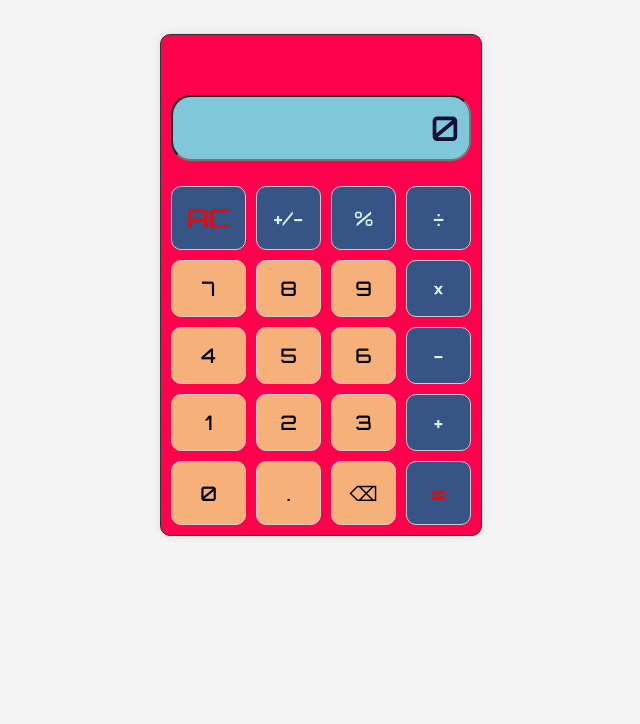
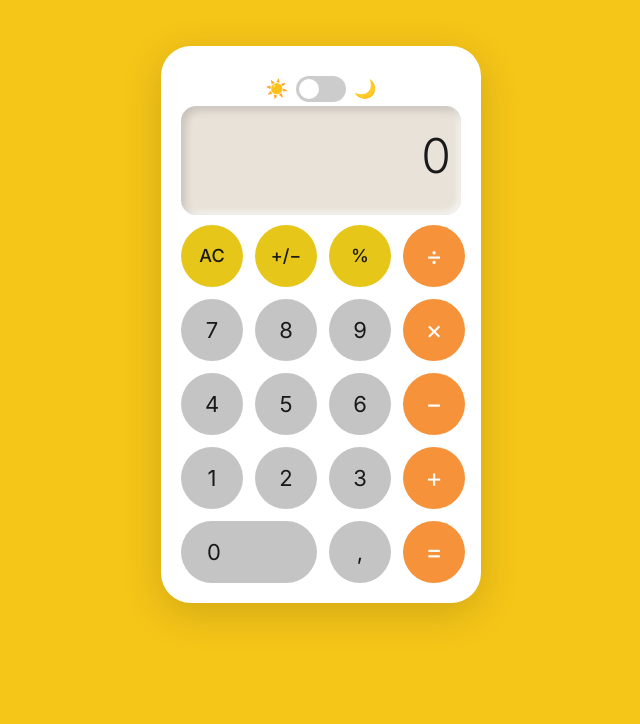
Before and after one commit to RuthJama/calculator_js, a plain HTML site: page calculator.html in a window 1280 px wide. Shown: the part 76-800 px from the top of the page, without its empty margins (319-959 px from the left). Drawn offline with Linux system fonts and the light colour scheme.

Commit message:
Add files via upload
new files

```diff
--- a/calc_style.css
+++ b/calc_style.css
@@ -1,77 +1,204 @@
-@import url('https://fonts.googleapis.com/css2?family=Orbitron:wght@500&display=swap');
+@import url('https://fonts.googleapis.com/css2?family=Inter:wght@300;400;500&display=swap');
+
 * {
-    font-family: 'Orbitron', sans-serif;
+    margin: 0;
+    padding: 0;
+    box-sizing: border-box;
+    font-family: 'Inter', -apple-system, BlinkMacSystemFont, 'Segoe UI', sans-serif;
 }
+
 body {
-    text-align: center;
-    background-color: #f4f4f4;
+    display: flex;
+    justify-content: center;
+    align-items: center;
+    min-height: 100vh;
+    background-color: #f5c518;
 }
-h1 {
-    margin-top: 20px;
+
+/* ===== Theme Toggle Switch ===== */
+.theme-toggle {
+    display: flex;
+    align-items: center;
+    justify-content: center;
+    gap: 8px;
+    margin-bottom: 4px;
 }
+
+.toggle-label {
+    font-size: 18px;
+    user-select: none;
+}
+
+.switch {
+    position: relative;
+    display: inline-block;
+    width: 50px;
+    height: 26px;
+}
+
+.switch input {
+    opacity: 0;
+    width: 0;
+    height: 0;
+}
+
+.slider {
+    position: absolute;
+    cursor: pointer;
+    top: 0;
+    left: 0;
+    right: 0;
+    bottom: 0;
+    background-color: #ccc;
+    border-radius: 26px;
+    transition: background-color 0.3s ease;
+}
+
+.slider::before {
+    content: "";
+    position: absolute;
+    height: 20px;
+    width: 20px;
+    left: 3px;
+    bottom: 3px;
+    background-color: #ffffff;
+    border-radius: 50%;
+    transition: transform 0.3s ease;
+}
+
+.switch input:checked + .slider {
+    background-color: #f5923a;
+}
+
+.switch input:checked + .slider::before {
+    transform: translateX(24px);
+}
+
+/* ===== Calculator ===== */
 .calculator {
-    width: 300px;
-    height: 60vh;
-    margin: 50px auto;
-    padding: 10px;
-    border: 1px solid #333;
-    border-radius: 10px;
-    box-shadow: 0 0 10px rgba(0, 0, 0, 0.1);
-    background-color: #FF004D;
-
+    width: 320px;
+    padding: 30px 20px 20px;
+    border-radius: 30px;
+    background-color: #ffffff;
+    box-shadow: 0 10px 40px rgba(0, 0, 0, 0.15);
+    transition: background-color 0.3s ease, box-shadow 0.3s ease;
 }
 
 #calc_result {
-    margin-top: 50px;
     width: 100%;
-    box-sizing: border-box;
-    margin-bottom: 5px;
-    padding: 10px;
+    border: none;
+    outline: none;
+    background-color: #e8e2d8;
+    border-radius: 15px;
+    box-shadow: inset 4px 4px 8px rgba(0, 0, 0, 0.15),
+                inset -3px -3px 6px rgba(255, 255, 255, 0.7);
     text-align: right;
-    font-size: 34px;
-    background-color: #7FC7D9;
-    color: #0F1035;
-    border-radius: 20px;
-}
-
-button {
-    width: 100%;
-    padding: 15px;
-    font-size: 20px;
-    cursor: pointer;
-    border: 1px solid #ccc;
-    border-radius: 10px;
-    background-color: #f9f9f9;
-    transition: background-color 0.3s ease;
+    font-size: 48px;
+    font-weight: 300;
+    color: #1a1a1a;
+    padding: 20px 10px 30px;
     margin-bottom: 10px;
-    font-weight: lighter;
-}
-button:hover {
-    color: red;
-    background-color: #e0e0e0;
+    font-family: 'Inter', -apple-system, BlinkMacSystemFont, 'Segoe UI', sans-serif;
+    transition: color 0.3s ease, background-color 0.3s ease, box-shadow 0.3s ease;
 }
 
 .buttons {
     display: grid;
     grid-template-columns: repeat(4, 1fr);
-    column-gap: 10px;
-    margin-top: 20px;
+    gap: 12px;
 }
 
-.reset {
-    color: red;
+button {
+    width: 62px;
+    height: 62px;
+    font-size: 22px;
+    font-weight: 400;
+    cursor: pointer;
+    border: none;
+    border-radius: 50%;
+    transition: opacity 0.2s ease, transform 0.1s ease, background-color 0.3s ease, color 0.3s ease;
+    display: flex;
+    align-items: center;
+    justify-content: center;
+    margin: 0 auto;
+}
+
+button:hover {
+    opacity: 0.85;
+}
+
+button:active {
+    transform: scale(0.95);
+}
+
+/* Yellow buttons - AC, +/-, % */
+.yellow {
+    background-color: #e6c619;
+    color: #1a1a1a;
+    font-size: 18px;
+    font-weight: 500;
+}
+
+/* Gray buttons - number keys */
+.gray {
+    background-color: #c4c4c4;
+    color: #1a1a1a;
+}
+
+/* Orange buttons - operators */
+.orange {
+    background-color: #f5923a;
+    color: #ffffff;
     font-size: 26px;
-    background-color: #365486;
 }
-.equal {
-    color: red;
-    font-size: 26px;
-    background-color: #365486;
+
+/* Wide 0 button - spans 2 columns */
+.wide {
+    grid-column: span 2;
+    width: 100%;
+    border-radius: 62px;
+    justify-content: flex-start;
+    padding-left: 26px;
 }
-.darkBlue {
-    background-color: #365486;
-    color: #DCF2F1;
+
+/* ===== Dark Theme ===== */
+.dark .calculator,
+.calculator.dark {
+    background-color: #1c1c1e;
+    box-shadow: 0 10px 40px rgba(0, 0, 0, 0.4);
 }
-.orange {
-    background-color: #F6B17A;
+
+.dark #calc_result,
+.calculator.dark #calc_result {
+    color: #ffffff;
+    background-color: #232325;
+    box-shadow: inset 4px 4px 8px rgba(0, 0, 0, 0.4),
+                inset -3px -3px 6px rgba(255, 255, 255, 0.05);
 }
+
+/* Dark theme - function buttons become gray */
+.dark .yellow,
+.calculator.dark .yellow {
+    background-color: #6b6b6b;
+    color: #ffffff;
+}
+
+/* Dark theme - number buttons become dark gray */
+.dark .gray,
+.calculator.dark .gray {
+    background-color: #3a3a3c;
+    color: #ffffff;
+}
+
+/* Dark theme - orange stays orange */
+.dark .orange,
+.calculator.dark .orange {
+    background-color: #f5923a;
+    color: #ffffff;
+}
+
+/* Dark theme - toggle switch label visibility */
+.dark .slider,
+.calculator.dark .slider {
+    background-color: #555;
+}
--- a/calculator.html
+++ b/calculator.html
@@ -8,39 +8,41 @@
     <script src="./calculator.js"></script>
 </head>
 <body>
-    <h1>CALCULATOR</h1>
     <div class="calculator">
+        <div class="theme-toggle">
+            <span class="toggle-label">☀️</span>
+            <label class="switch">
+                <input type="checkbox" id="theme-switch" onchange="toggleTheme()">
+                <span class="slider"></span>
+            </label>
+            <span class="toggle-label">🌙</span>
+        </div>
         <input type="text" id="calc_result" readonly value="0" />
-        <br>
         <div class="buttons">
-        <button class = "reset" onclick="clearResult()">AC</button>
-        <button class="darkBlue" onclick="toggleSign()">+/-</button>
-        <button class="darkBlue" onclick="appendToDisplay('%')">%</button>
-        <button class="darkBlue" onclick="appendToDisplay('/')">÷</button>
+            <button class="yellow" onclick="clearResult()">AC</button>
+            <button class="yellow" onclick="toggleSign()">+/−</button>
+            <button class="yellow" onclick="appendToDisplay('%')">%</button>
+            <button class="orange" onclick="appendToDisplay('/')">÷</button>
 
+            <button class="gray" onclick="appendToDisplay('7')">7</button>
+            <button class="gray" onclick="appendToDisplay('8')">8</button>
+            <button class="gray" onclick="appendToDisplay('9')">9</button>
+            <button class="orange" onclick="appendToDisplay('*')">×</button>
 
-        <button class="orange" onclick="appendToDisplay('7')">7</button>
-        <button class="orange" onclick="appendToDisplay('8')">8</button>
-        <button class="orange" onclick="appendToDisplay('9')">9</button>
-        <button class="darkBlue" onclick="appendToDisplay('*')">×</button>
+            <button class="gray" onclick="appendToDisplay('4')">4</button>
+            <button class="gray" onclick="appendToDisplay('5')">5</button>
+            <button class="gray" onclick="appendToDisplay('6')">6</button>
+            <button class="orange" onclick="appendToDisplay('-')">−</button>
 
-        <button class="orange" onclick="appendToDisplay('4')">4</button>
-        <button class="orange" onclick="appendToDisplay('5')">5</button>
-        <button class="orange" onclick="appendToDisplay('6')">6</button>
-        <button class="darkBlue" onclick="appendToDisplay('-')">-</button>
+            <button class="gray" onclick="appendToDisplay('1')">1</button>
+            <button class="gray" onclick="appendToDisplay('2')">2</button>
+            <button class="gray" onclick="appendToDisplay('3')">3</button>
+            <button class="orange" onclick="appendToDisplay('+')">+</button>
 
-        <button class="orange" onclick="appendToDisplay('1')">1</button>
-        <button class="orange" onclick="appendToDisplay('2')">2</button>
-        <button class="orange" onclick="appendToDisplay('3')">3</button>
-        <button class="darkBlue" onclick="appendToDisplay('+')">+</button>
-
-        <button class="orange" onclick="appendToDisplay('0')">0</button>
-        <button class="orange" onclick="appendToDisplay('.')">.</button>
-        <button class="orange" onclick="appendToDisplay()">&#9003;</button>
-        <button class="equal" onclick="calculateResult()">=</button>
-        <br>
+            <button class="gray wide" onclick="appendToDisplay('0')">0</button>
+            <button class="gray" onclick="appendToDisplay('.')">,</button>
+            <button class="orange" onclick="calculateResult()">=</button>
         </div>
-
     </div>
 </body>
 </html>
--- a/calculator.js
+++ b/calculator.js
@@ -1,3 +1,8 @@
+function toggleTheme() {
+    const calculator = document.querySelector('.calculator');
+    calculator.classList.toggle('dark');
+}
+
 function appendToDisplay(value) {
     let currentValue = document.getElementById('calc_result').value;
 
```
